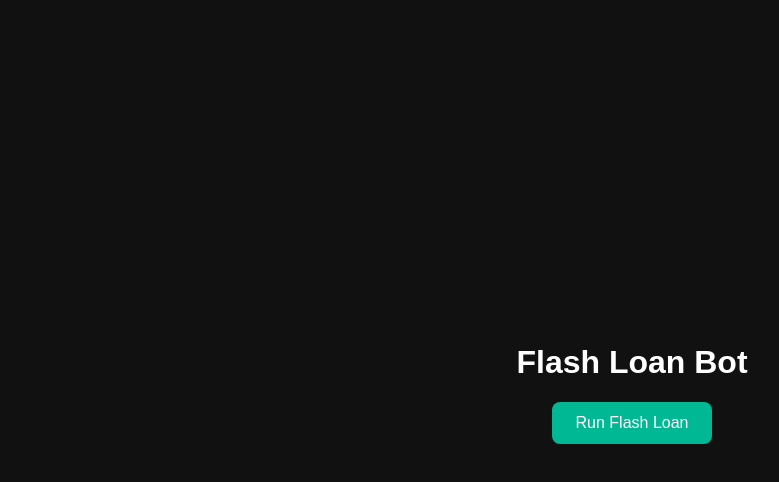
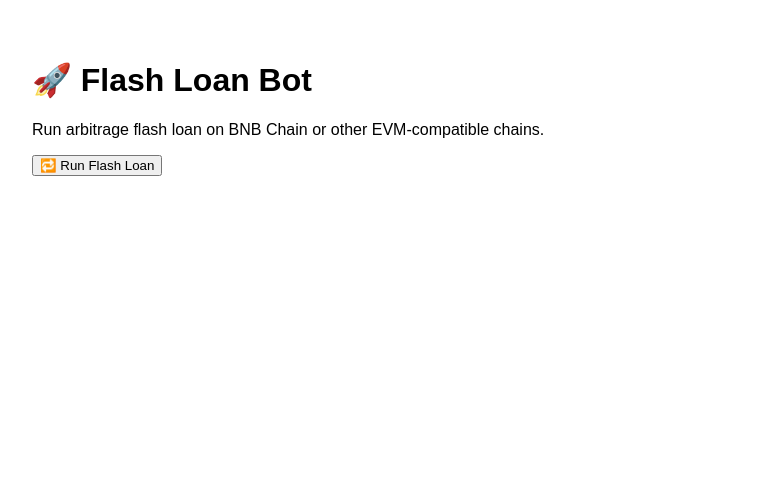
Before and after one commit to akinolaogunlana/flash-loan-bot, a plain HTML site: page index.html in a window 1280 px wide. Shown: the whole page, without its empty margins (8-787 px from the left). Drawn offline with Linux system fonts and the light colour scheme.

Commit message:
Update index.html

```diff
--- a/index.html
+++ b/index.html
@@ -2,83 +2,59 @@
 <html lang="en">
 <head>
   <meta charset="UTF-8" />
-  <meta name="viewport" content="width=device-width, initial-scale=1.0"/>
   <title>Flash Loan Bot</title>
-  <!-- ✅ Correct ethers.js script -->
+  <meta name="viewport" content="width=device-width, initial-scale=1.0" />
+</head>
+<body style="font-family: sans-serif; padding: 2rem;">
+  <h1>🚀 Flash Loan Bot</h1>
+  <p>Run arbitrage flash loan on BNB Chain or other EVM-compatible chains.</p>
+
+  <button onclick="startFlashLoan()">🔁 Run Flash Loan</button>
+
   <script src="https://cdn.jsdelivr.net/npm/ethers@5.7.2/dist/ethers.umd.min.js"></script>
-  <style>
-    body {
-      font-family: Arial, sans-serif;
-      background-color: #111;
-      color: #fff;
-      display: flex;
-      flex-direction: column;
-      align-items: center;
-      justify-content: center;
-      height: 100vh;
-      margin: 0;
-    }
-    button {
-      padding: 12px 24px;
-      font-size: 16px;
-      background-color: #00b894;
-      border: none;
-      color: white;
-      border-radius: 8px;
-      cursor: pointer;
-    }
-    button:hover {
-      background-color: #019870;
-    }
-    #status {
-      margin-top: 20px;
-      font-size: 14px;
-      color: #ccc;
-    }
-  </style>
-</head>
-<body>
-  <h1>Flash Loan Bot</h1>
-  <button onclick="runFlashLoan()">Run Flash Loan</button>
-  <p id="status"></p>
 
   <script>
-    const contractAddress = "0xYourContractAddressHere"; // Replace with your deployed contract
-
-    const contractABI = [
-      {
-        "inputs": [],
-        "name": "executeFlashLoan",
-        "outputs": [],
-        "stateMutability": "nonpayable",
-        "type": "function"
+    async function startFlashLoan() {
+      if (typeof window.ethereum === 'undefined') {
+        alert("❌ MetaMask is required to use this bot.");
+        return;
       }
-    ];
-
-    async function runFlashLoan() {
-      const status = document.getElementById("status");
 
       try {
-        if (typeof window.ethereum === "undefined") {
-          alert("MetaMask is required!");
-          return;
-        }
+        // Request account connection
+        await window.ethereum.request({ method: 'eth_requestAccounts' });
 
-        status.textContent = "🔗 Connecting to MetaMask...";
-        const provider = new ethers.providers.Web3Provider(window.ethereum);
-        await provider.send("eth_requestAccounts", []);
+        // Create a provider with explicit network to avoid ENS issues
+        const provider = new ethers.providers.Web3Provider(window.ethereum, {
+          name: "bnb",
+          chainId: 56
+        });
+
         const signer = provider.getSigner();
+
+        // Replace with your smart contract address and ABI
+        const contractAddress = "0xYourSmartContractAddressHere";
+        const contractABI = [
+          // 🔁 Replace with your deployed contract ABI
+          {
+            "inputs": [],
+            "name": "executeFlashLoan",
+            "outputs": [],
+            "stateMutability": "nonpayable",
+            "type": "function"
+          }
+        ];
 
         const contract = new ethers.Contract(contractAddress, contractABI, signer);
 
-        status.textContent = "🚀 Sending flash loan transaction...";
-        const tx = await contract.executeFlashLoan();
+        // Call the flash loan execution function
+        const tx = await contract.executeFlashLoan(); // or your actual function
         await tx.wait();
 
-        status.textContent = "✅ Flash loan executed successfully!";
+        alert("✅ Flash loan executed successfully!");
       } catch (error) {
         console.error(error);
-        status.textContent = "❌ Error: " + (error?.message || "Something went wrong.");
+        alert("⚠️ Error: " + error.message);
       }
     }
   </script>
```
